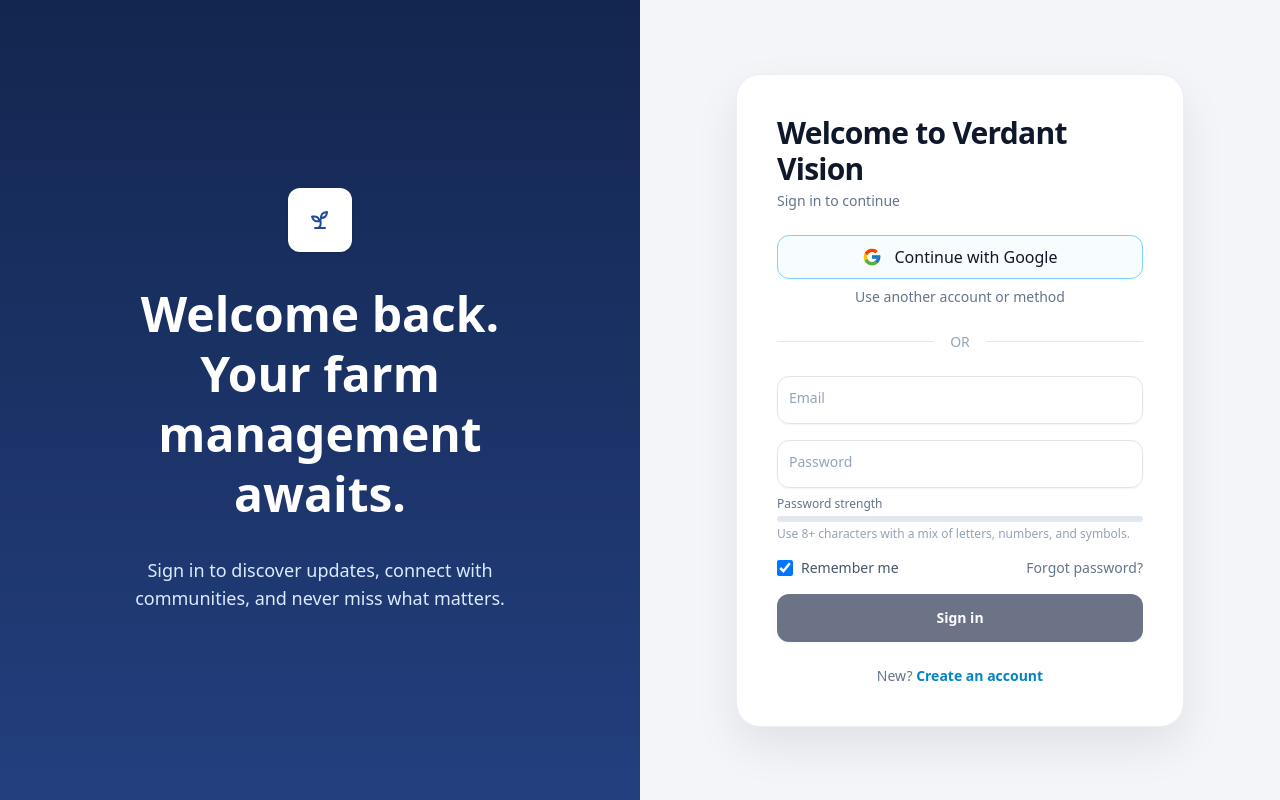
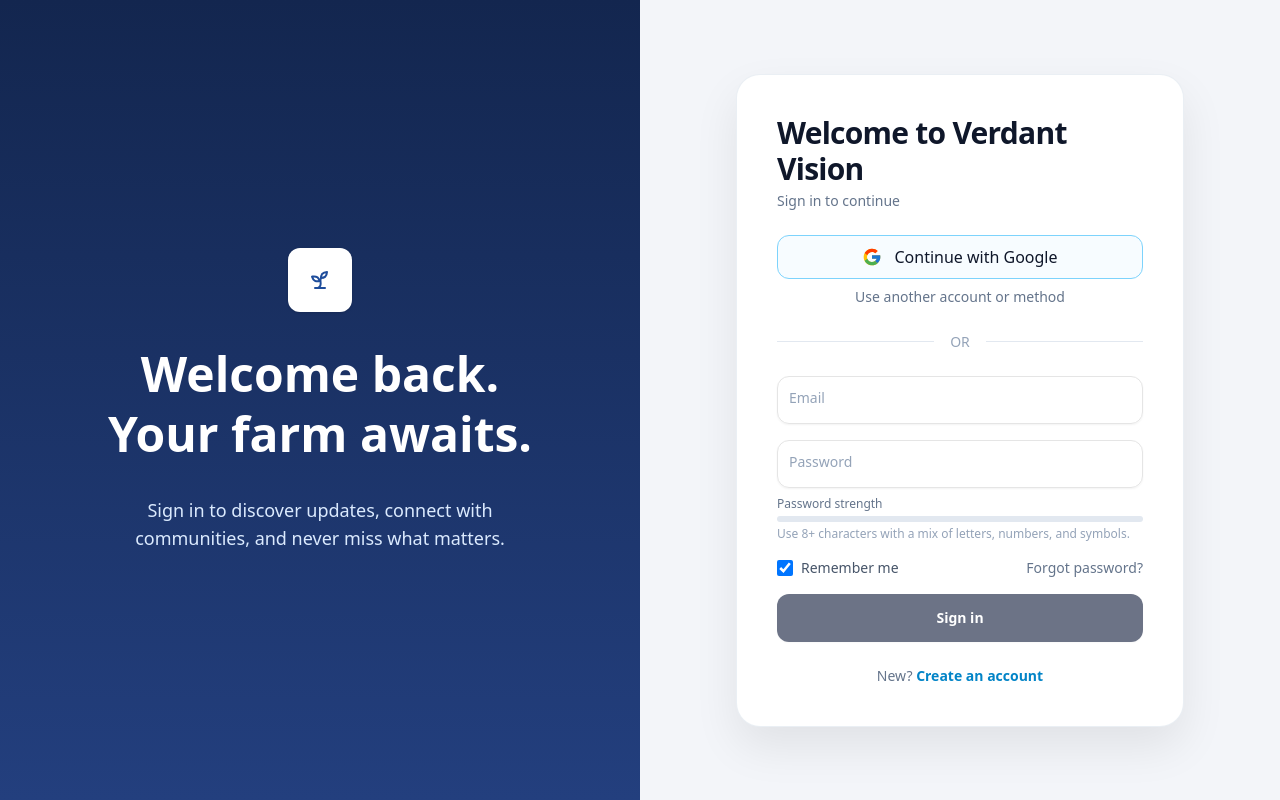
Before and after one commit to charlesabhishekreddy-spec/VerdentVisionFinal, a React (Vite) app: page /login in a window 1280 px wide. Built offline with nearby package versions, Linux system fonts and the light colour scheme.

Commit message:
Login Page Updated

```diff
--- a/src/pages/Login.jsx
+++ b/src/pages/Login.jsx
@@ -299,7 +299,7 @@
           <h1 className="text-5xl font-bold leading-tight">
             Welcome back.
             <br />
-            Your farm management awaits.
+            Your farm awaits.
           </h1>
           <p className="text-lg text-blue-100">
             Sign in to discover updates, connect with communities, and never miss what matters.
```
